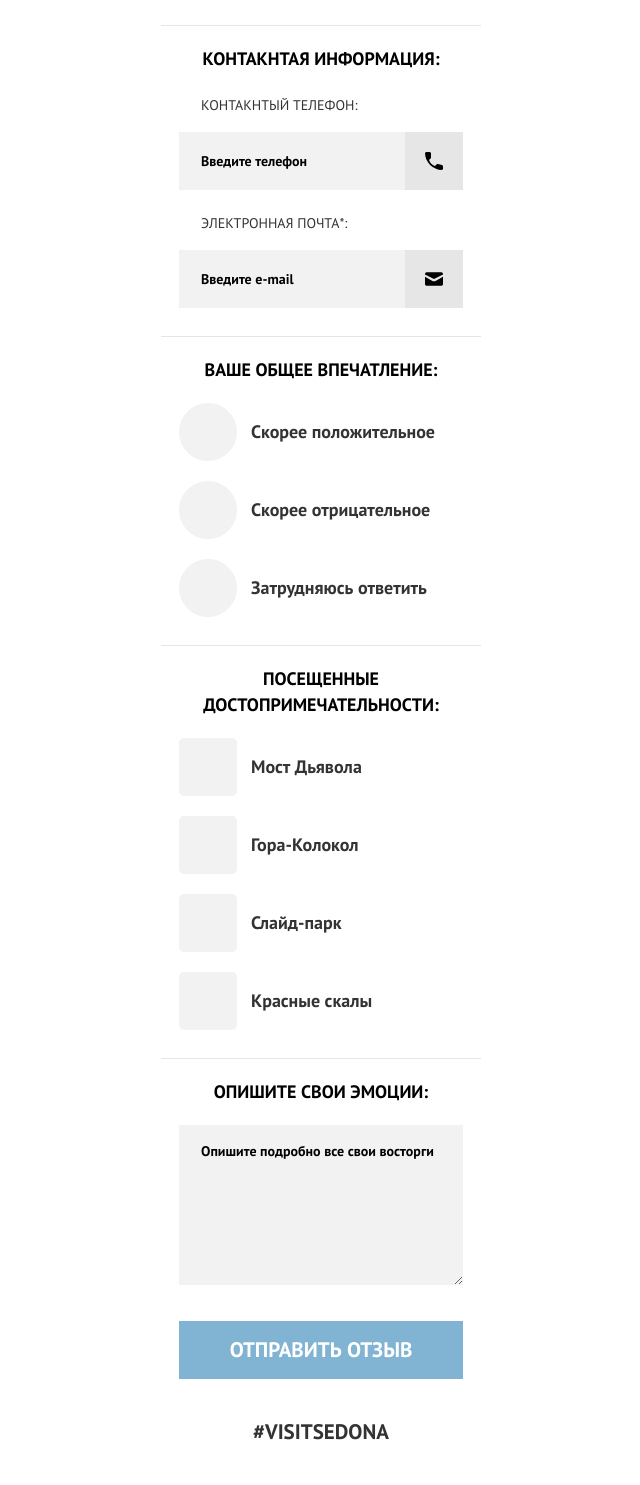
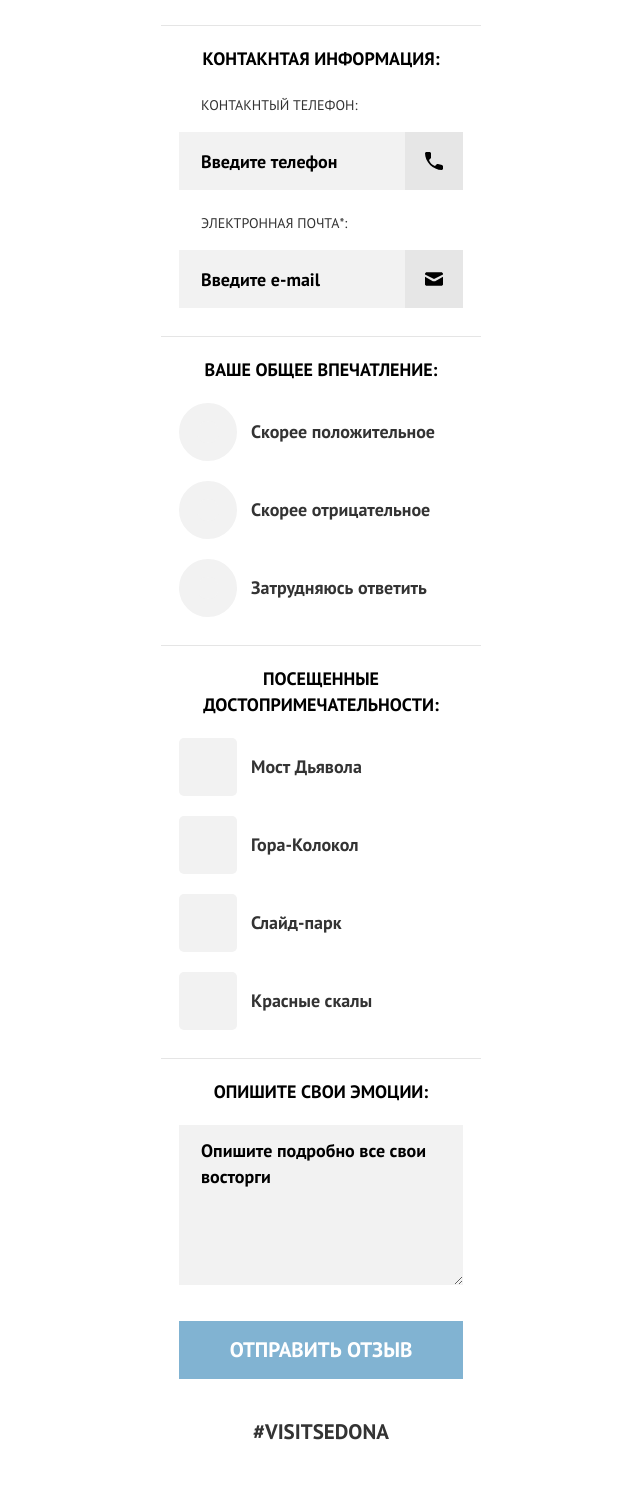
Before and after one commit to sazarubin/html-school, a website: page form.html in a window 1280 px wide. Shown: the part 680-2165 px from the top of the page, without its empty margins (319-959 px from the left). Drawn offline with Linux system fonts and the light colour scheme.

Commit message:
text inputs fixes

```diff
--- a/css/blocks/form.css
+++ b/css/blocks/form.css
@@ -48,6 +48,10 @@
     padding-left: 22px;
 }
 
+.form-control .input-text {
+    padding-right: 22px;
+}
+
 .form-control-label {
     display: inline-block;
     flex-shrink: 0;
--- a/css/blocks/mixins.css
+++ b/css/blocks/mixins.css
@@ -37,9 +37,14 @@
   flex-shrink: 0;
 }
 
-.input-text::placeholder {
+.input-text,
+.input-text::placeholder,
+.textarea,
+.textarea::placeholder {
   font-weight: bold;
   color: #000000;
+  font-size: 18px;
+  line-height: 26px;
 }
 
 .input-text:hover, .textarea:hover {
--- a/form.html
+++ b/form.html
@@ -324,7 +324,7 @@
 
       <fieldset class="feedback-fieldset">
         <legend class="title">Опишите свои эмоции:</legend>
-        <textarea class="textarea feedback-comment" name="comment"cols="30" rows="10">Опишите подробно все свои восторги</textarea>
+        <textarea class="textarea feedback-comment" name="comment"cols="30" rows="10" placeholder="Опишите подробно все свои восторги"></textarea>
       </fieldset>
 
       <div class="submit-button-wrapper">
```
